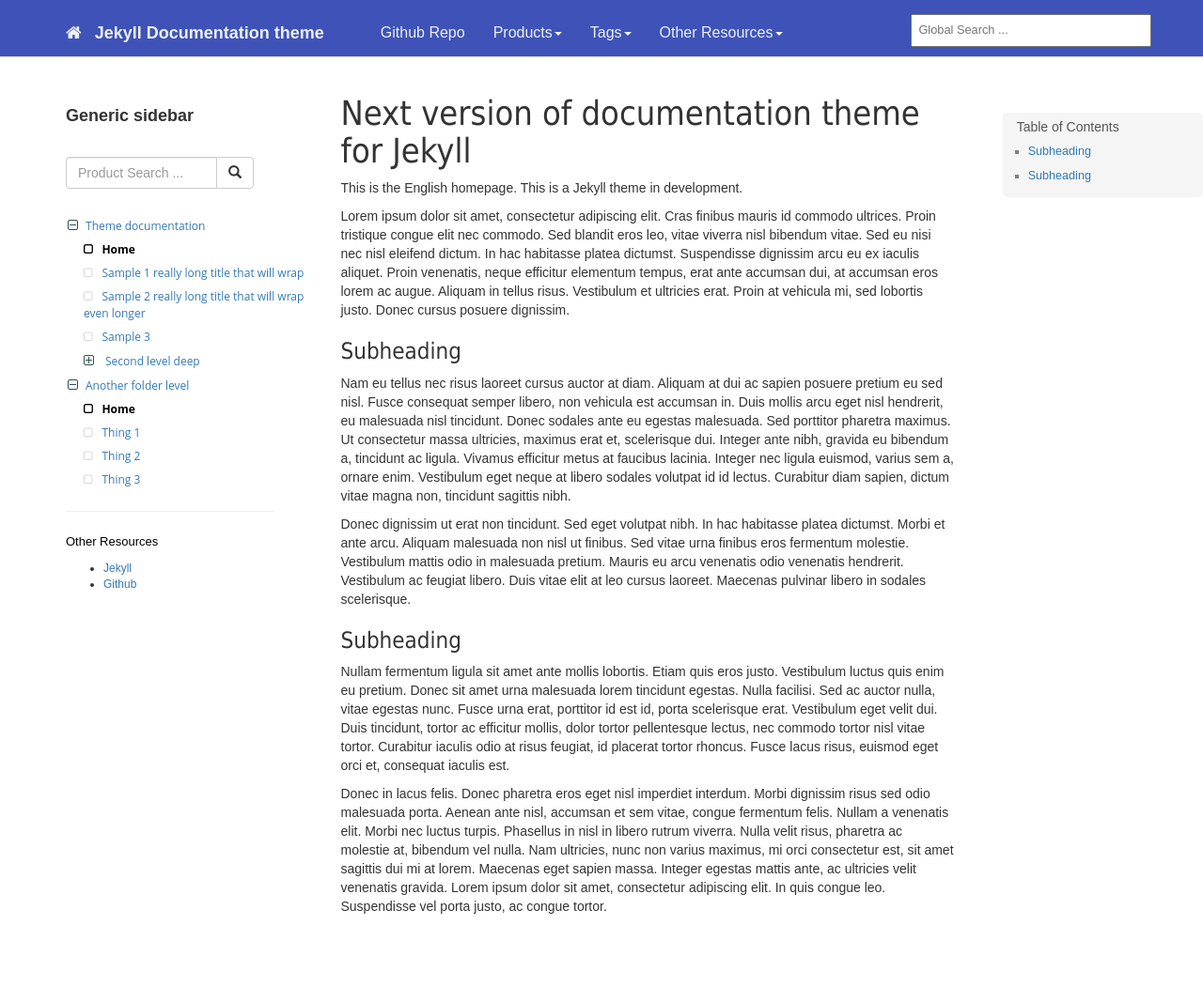
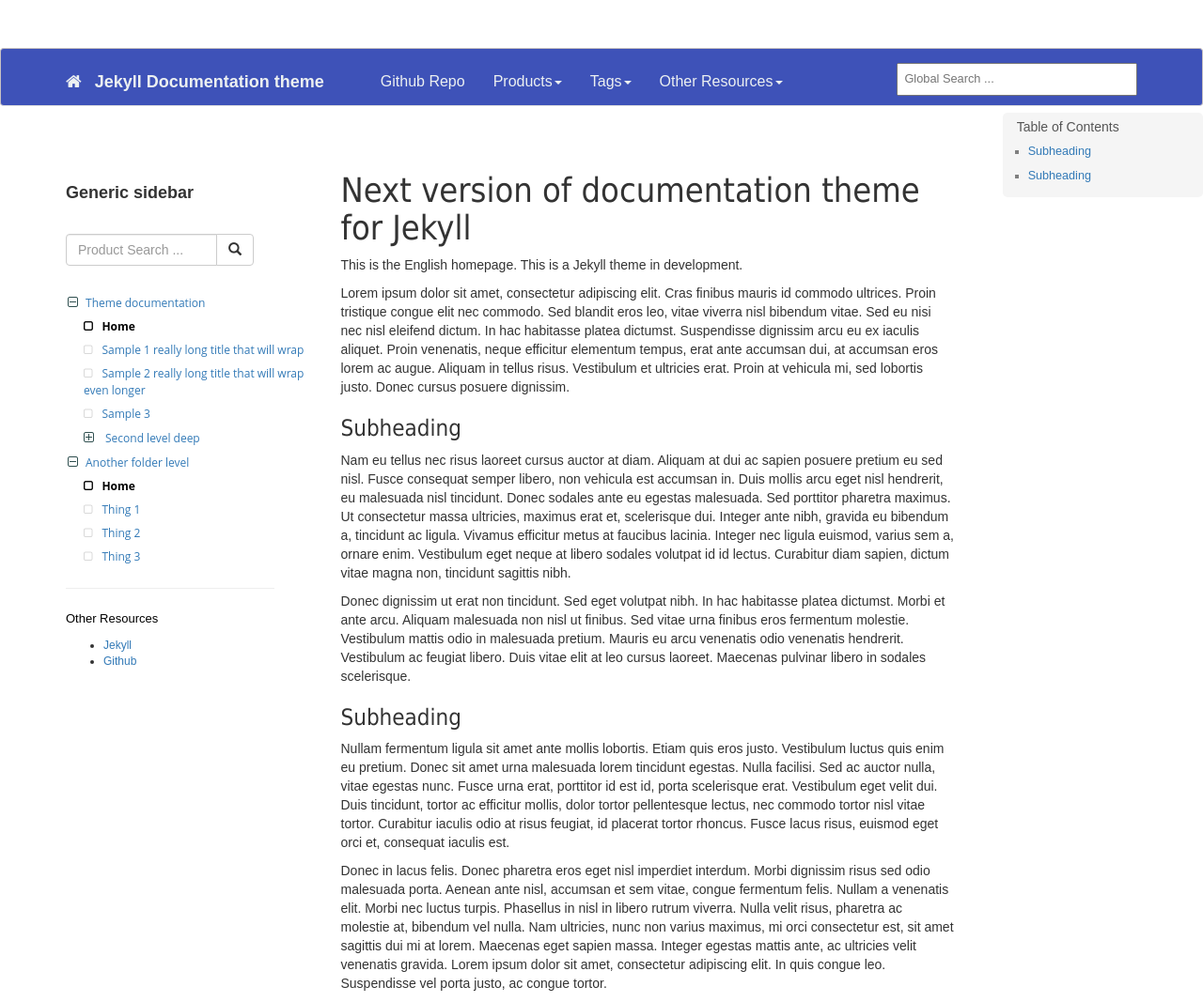
Before and after one commit to DiretideCandy/Blade-Symphony-Plugin-Examples, a Jekyll site: the page built from docs/_docs/index.md, in a window 1280 px wide and 1067 px high. Shown: the whole window at 94% size. Built offline with Jekyll 4.4.1, drawn with Linux system fonts in a browser that asks for light colours.

Commit message:
Attempt to 'unfix' header

```diff
--- a/docs/_layouts/default.html
+++ b/docs/_layouts/default.html
@@ -30,7 +30,7 @@
 
 
     <!-- Navigation -->
-    <nav class="navbar navbar-default navbar-fixed-top">
+    <nav class="navbar navbar-default navbar-top">
         <div class="container topnavlinks">
             <div class="navbar-header">
                 <button type="button" class="navbar-toggle" data-toggle="collapse" data-target="#bs-example-navbar-collapse-1">
```
